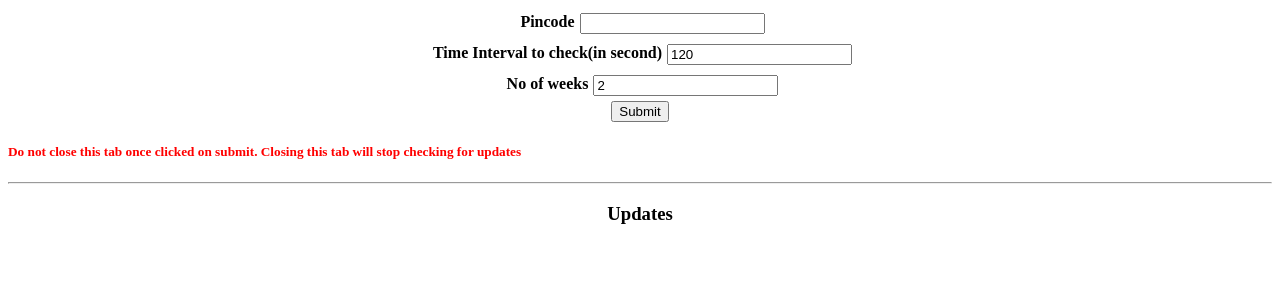
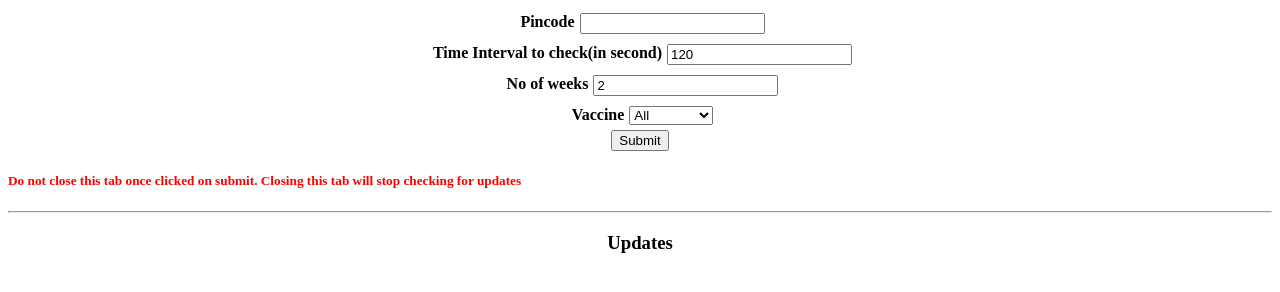
Before and after one commit to SatyamHolmes/SatyamHolmes.github.io, a plain HTML site: page cowin.html in a window 1280 px wide. Drawn offline with Linux system fonts and the light colour scheme.

Commit message:
Satyam: added function to select vaccine

```diff
--- a/cowin.html
+++ b/cowin.html
@@ -41,6 +41,14 @@
 		<label>No of weeks</label>
 		<input type="number" name="nweeks" value=2>
 		</div>
+        <div class="field">
+            <label>Vaccine</label>
+            <select name="vaccine">
+                <option value="ALL" selected>All</option>
+                <option value="cOVAXIN">Covaxin </option>
+                <option value="COVISHIELD">Covishield</option>
+            </select>
+        </div>
 		<input type="submit" name="submit">
 	</form>
 	<h5>Do not close this tab once clicked on submit. Closing this tab will stop checking for updates</h5>
@@ -58,6 +66,7 @@
 			pin = form['pincode'].value
 			time = form['timeout'].value
 			nweeks = form['nweeks'].value
+            vaccine = form['vaccine'].value
 
 			options = {day: '2-digit', month: '2-digit', year: 'numeric'}
 			function check() {
@@ -80,7 +89,7 @@
 							available = 0
 							for (let center of data['centers']) {
 								for (let sessions of center['sessions']) {
-									if (sessions['available_capacity'] > 0) {
+									if (sessions['available_capacity'] > 0 && (vaccine == "ALL" || vaccine == sessions['vaccine'])) {
 										div.insertAdjacentHTML('beforeend', `<div>${sessions['available_capacity']} slots avilable on ${sessions['date']} at ${center['name']} for ${sessions['vaccine']}</div>`)
 										available += sessions['available_capacity']
 									}
```
